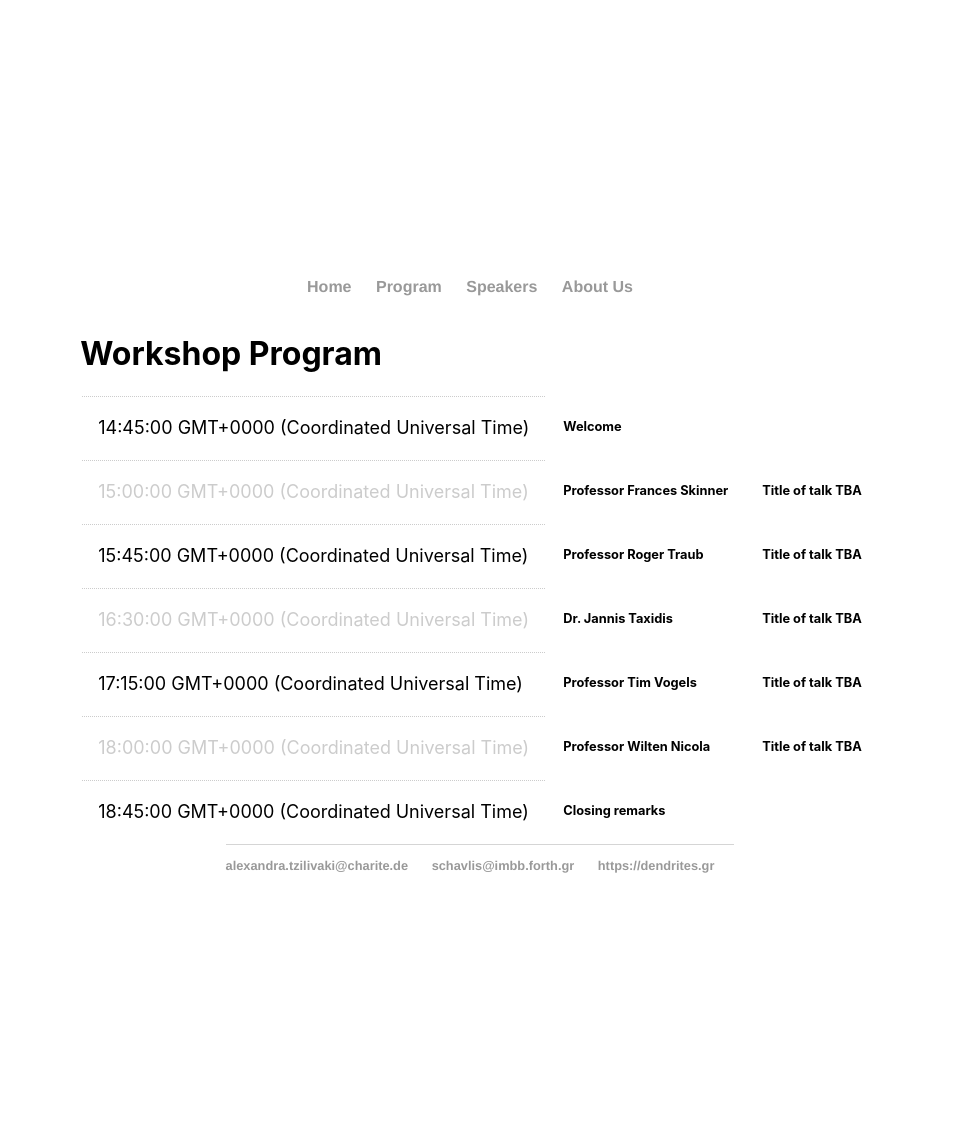
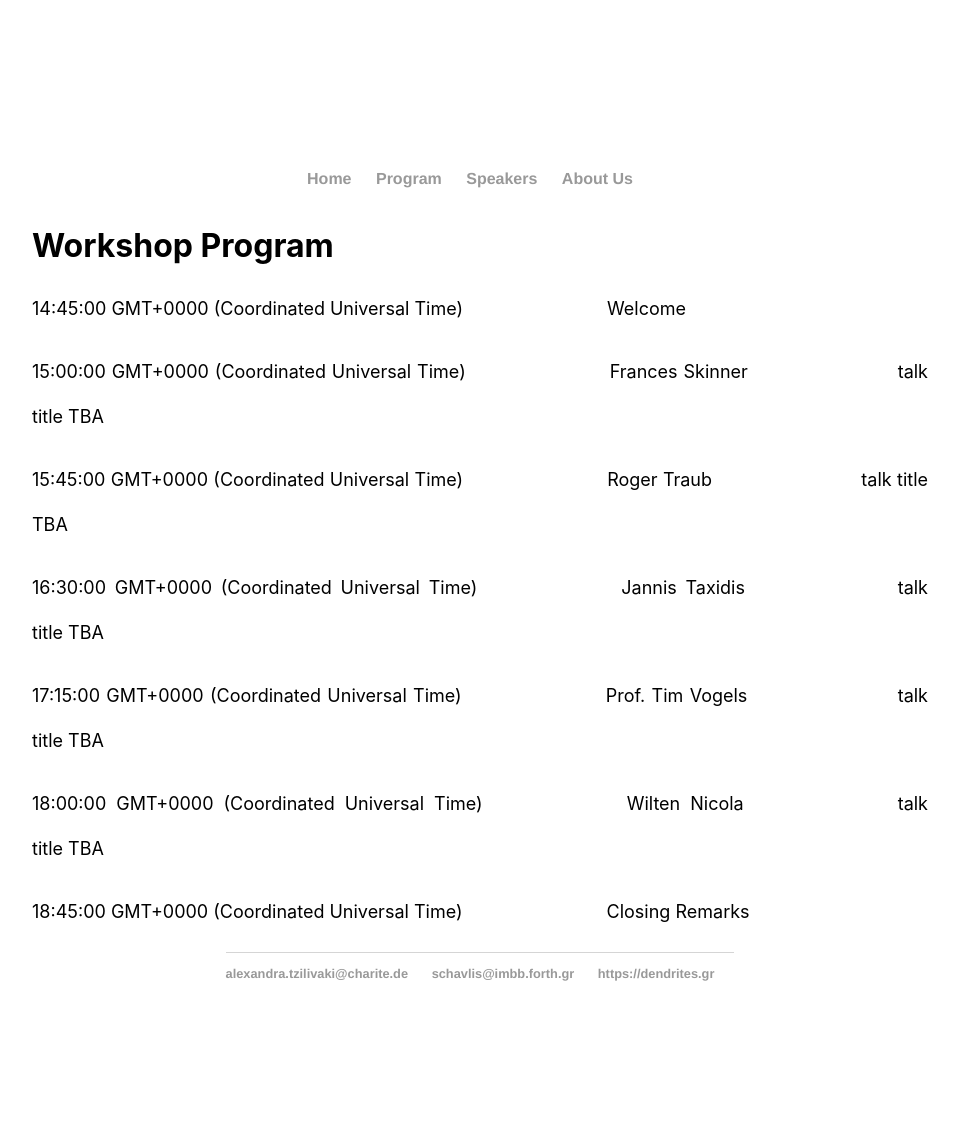
Before and after one commit to spirosChv/ocns2021interneurons, a Jekyll site: the page built from program/index.html, in a window 1280 px wide. Shown: the whole page, without its empty margins (160-1119 px from the left). Built offline with Jekyll 4.4.1, drawn with Linux system fonts in a browser that asks for light colours.

Commit message:
Update index.html

```diff
--- a/program/index.html
+++ b/program/index.html
@@ -12,44 +12,41 @@ title: Workshop Program
                 }
             </script>
 
+            <style>
+                 tab1 { padding-left: 4em; }
+                tab2 { padding-left: 8em; }
+            </style>
+
             <h1> Workshop Program</h1>
 
-            <table style="font-size:18px; line-height:45px">
-                <body>
-                <tr>
-                    <th><script type="text/javascript">localize("7/21/2020 2:45:00 PM"); </script></th>
-                    <td colspan="20" rowspan="1" class="blurb">Welcome</td>
-                </tr>
-                <tr>
-                    <th><script type="text/javascript">localize("7/21/2020 3:00:00 PM"); </script></th>
-                    <td colspan="20" rowspan="1">Professor Frances Skinner</td>
-                    <td colspan="20" rowspan="1">Title of talk TBA</td>
-                </tr>
-                <tr>
-                    <th><script type="text/javascript">localize("7/21/2020 3:45:00 PM"); </script></th>
-                    <td colspan="20" rowspan="1">Professor Roger Traub</td>
-                    <td colspan="20" rowspan="1">Title of talk TBA</td>
-                </tr>
-                <tr>
-                    <th><script type="text/javascript">localize("7/21/2020 4:30:00 PM"); </script></th>
-                    <td colspan="20" rowspan="1">Dr. Jannis Taxidis</td>
-                    <td colspan="20" rowspan="1">Title of talk TBA</td>
-                </tr>
-                <tr>
-                    <th><script type="text/javascript">localize("7/21/2020 5:15:00 PM"); </script></th>
-                    <td colspan="20" rowspan="1">Professor  Tim Vogels</td>
-                    <td colspan="20" rowspan="1">Title of talk TBA</td>
-                </tr>
-                <tr>
-                    <th><script type="text/javascript">localize("7/21/2020 6:00:00 PM"); </script></th>
-                    <td colspan="20" rowspan="1">Professor Wilten Nicola</td>
-                    <td colspan="20" rowspan="1">Title of talk TBA</td>
-                </tr>
-                <tr>
-                    <th><script type="text/javascript">localize("7/21/2020 6:45:00 PM"); </script></th>
-                    <td colspan="20" rowspan="1">Closing remarks</td>
-                </tr>
-                </body>
-            </table>
+
+
+            <p style="font-size:18px; line-height:45px">
+                    <script type="text/javascript">localize("7/21/2020 2:45:00 PM"); </script><tab2>Welcome</tab2></p>
+
+                            <p style="font-size:18px; line-height:45px">
+                    <script type="text/javascript">localize("7/21/2020 3:00:00 PM"); </script><tab2>Frances Skinner</tab2><tab2>
+                        talk title TBA</tab2></p>
+
+                            <p style="font-size:18px; line-height:45px">
+                    <script type="text/javascript">localize("7/21/2020 3:45:00 PM"); </script><tab2>Roger Traub</tab2><tab2>
+                        talk title TBA</tab2></p>
+
+                            <p style="font-size:18px; line-height:45px">
+                    <script type="text/javascript">localize("7/21/2020 4:30:00 PM"); </script><tab2>Jannis Taxidis</tab2><tab2>
+                        talk title TBA</tab2></p>
+
+
+                            <p style="font-size:18px; line-height:45px">
+                    <script type="text/javascript">localize("7/21/2020 5:15:00 PM"); </script><tab2>Prof. Tim Vogels</tab2><tab2>
+                        talk title TBA</tab2></p>
+
+                            <p style="font-size:18px; line-height:45px">
+                    <script type="text/javascript">localize("7/21/2020 6:00:00 PM"); </script><tab2>Wilten Nicola</tab2><tab2>
+                        talk title TBA</tab2></p>
+
+                            <p style="font-size:18px; line-height:45px">
+                    <script type="text/javascript">localize("7/21/2020 6:45:00 PM"); </script><tab2>Closing Remarks</tab2></p>
+
 
         </div>
```
